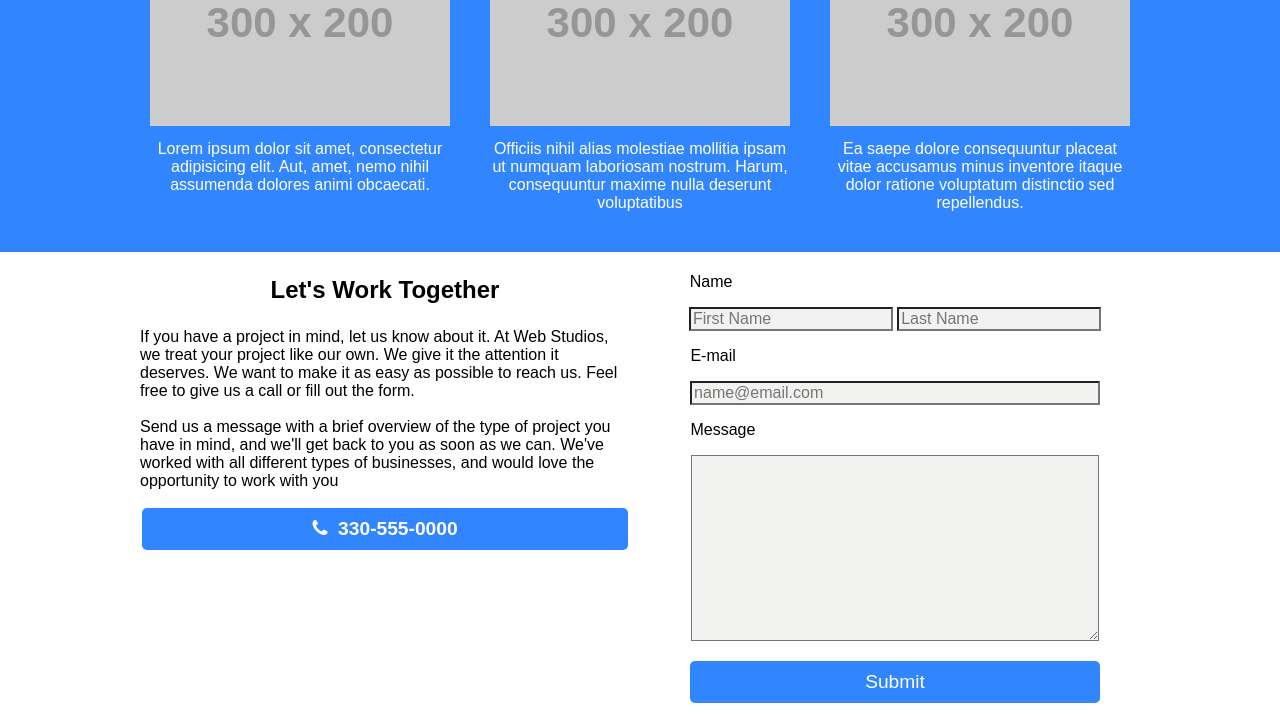
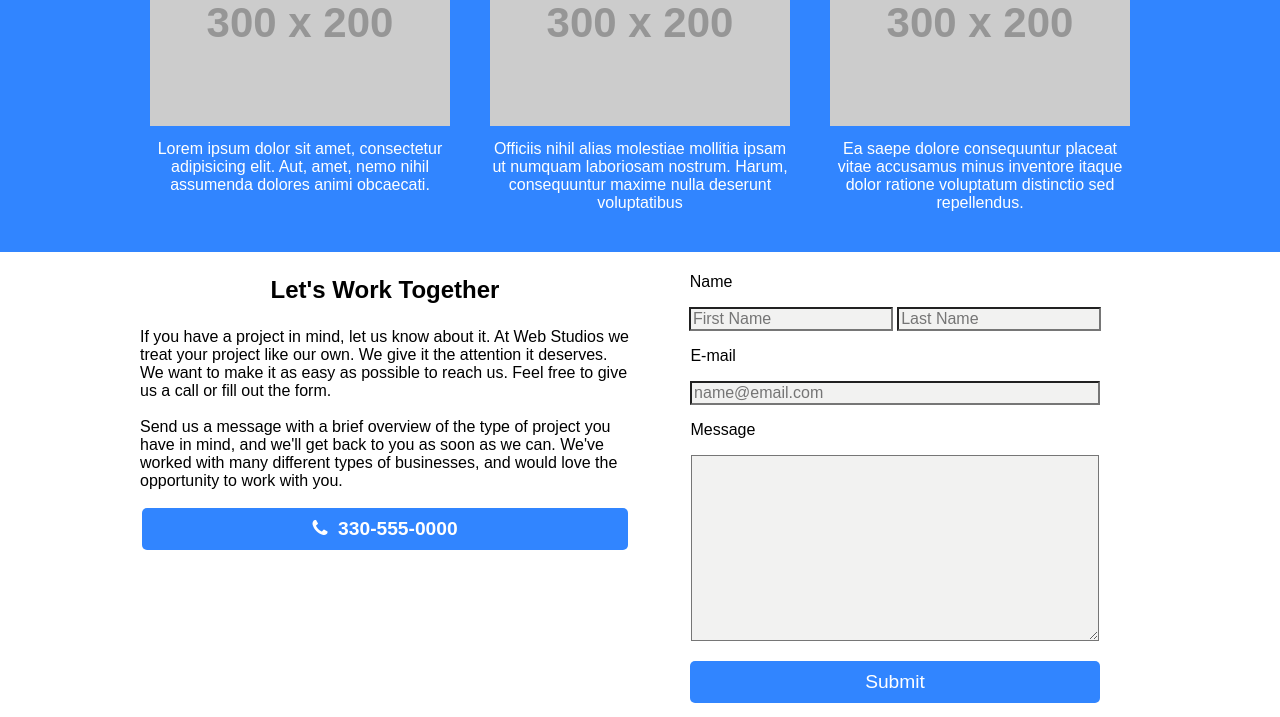
Before and after one commit to tonytermine/landing-page, a plain HTML site: page index.html in a window 1280 px wide. Shown: the part 885-1602 px from the top of the page. Drawn offline with Linux system fonts and the light colour scheme; placeholder pictures from the web are drawn by us; a web font is replaced by a local one.

Commit message:
paragraph text
removed typos.

```diff
--- a/index.html
+++ b/index.html
@@ -52,8 +52,8 @@
 		<div class="grid-container form-section">
 			<div class="grid-6 hire-us">
 				<h3>Let's Work Together</h3>
-				<p>If you have a project in mind, let us know about it.  At Web Studios, we treat your project like our own.  We give it the attention it deserves.  We want to make it as easy as possible to reach us. Feel free to give us a call or fill out the form.</p><br>
-				<p>Send us a message with a brief overview of the type of project you have in mind, and we'll get back to you as soon as we can.  We've worked with all different types of businesses, and would love the opportunity to work with you</p><br>
+				<p>If you have a project in mind, let us know about it.  At Web Studios we treat your project like our own.  We give it the attention it deserves.  We want to make it as easy as possible to reach us. Feel free to give us a call or fill out the form.</p><br>
+				<p>Send us a message with a brief overview of the type of project you have in mind, and we'll get back to you as soon as we can.  We've worked with many different types of businesses, and would love the opportunity to work with you.</p><br>
 				<a href="tel:1-330-555-0000" class="phone"><i class="fa fa-phone"></i>&nbsp; 330-555-0000</a>
 			</div><!-- end hire-us -->
 
```
